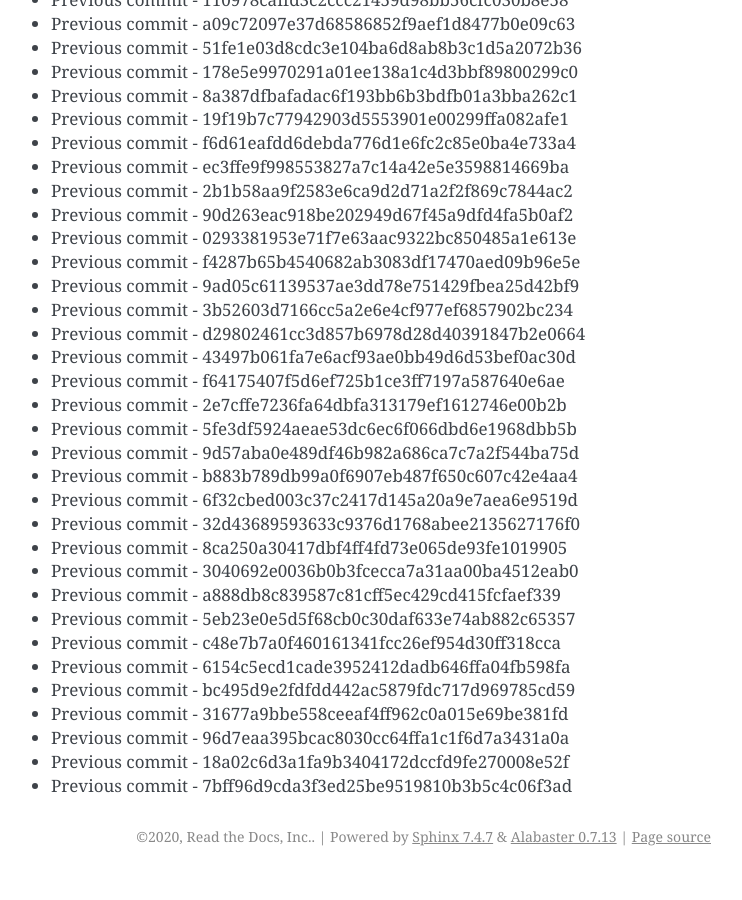
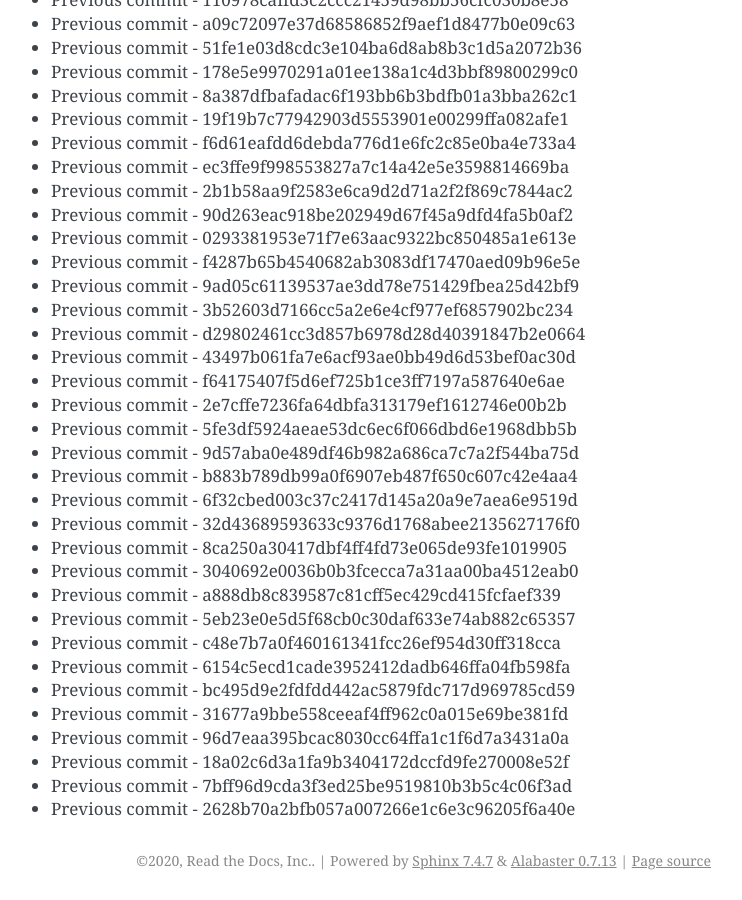
Before and after one commit to readthedocs/rtd-git-stresstest, a Sphinx documentation site: the page built from docs/updates.rst, in a window 1280 px wide and 900 px high, scrolled down 12625 px. Shown: the whole window, without its empty margins (399-1141 px from the left). Built offline with Sphinx 7.4.7, drawn with Linux system fonts in a browser that asks for light colours; before the commit the page ends 13501 px from its top, so only the background shows below that.

Commit message:
Generating commit from previous: 2628b70a2bfb057a007266e1c6e3c96205f6a40e

```diff
--- a/docs/updates.rst
+++ b/docs/updates.rst
@@ -562,3 +562,4 @@ It can be tested for any performance characteristics.
 * Previous commit - 96d7eaa395bcac8030cc64ffa1c1f6d7a3431a0a
 * Previous commit - 18a02c6d3a1fa9b3404172dccfd9fe270008e52f
 * Previous commit - 7bff96d9cda3f3ed25be9519810b3b5c4c06f3ad
+* Previous commit - 2628b70a2bfb057a007266e1c6e3c96205f6a40e
```
